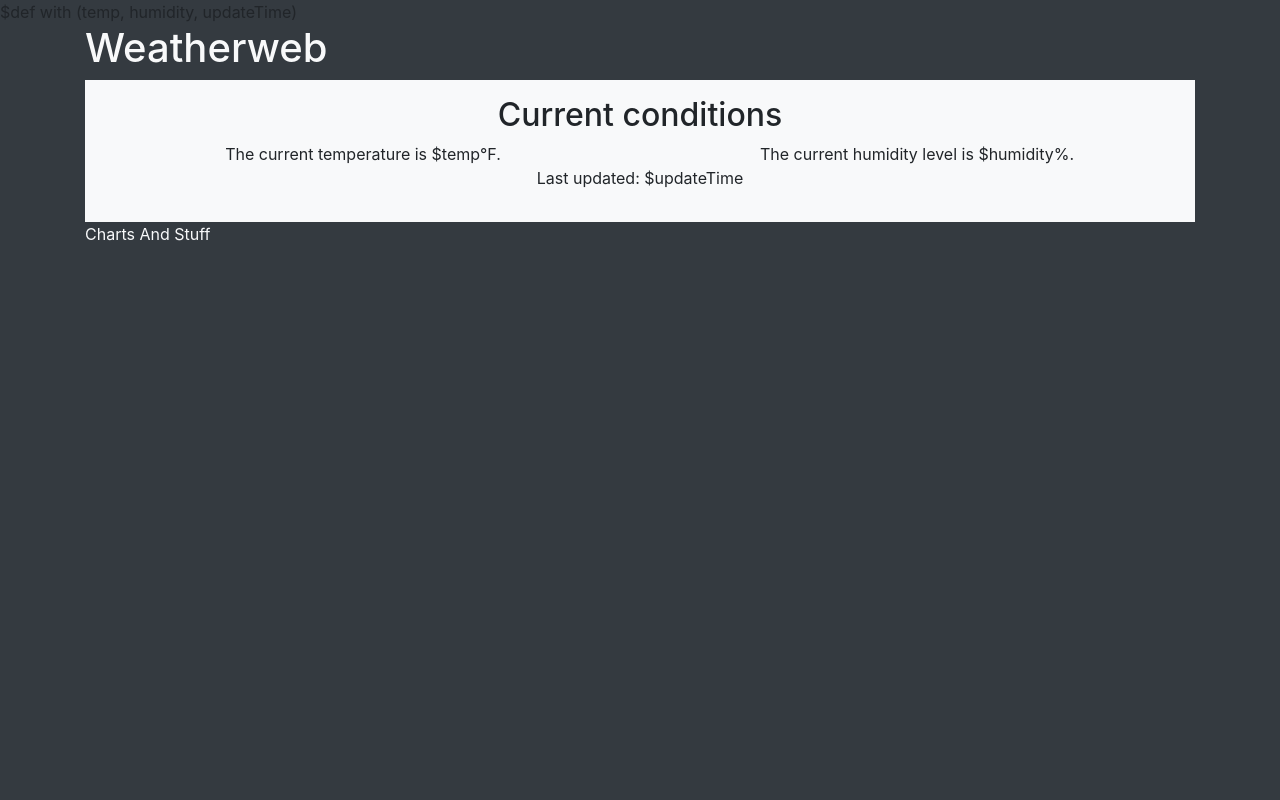
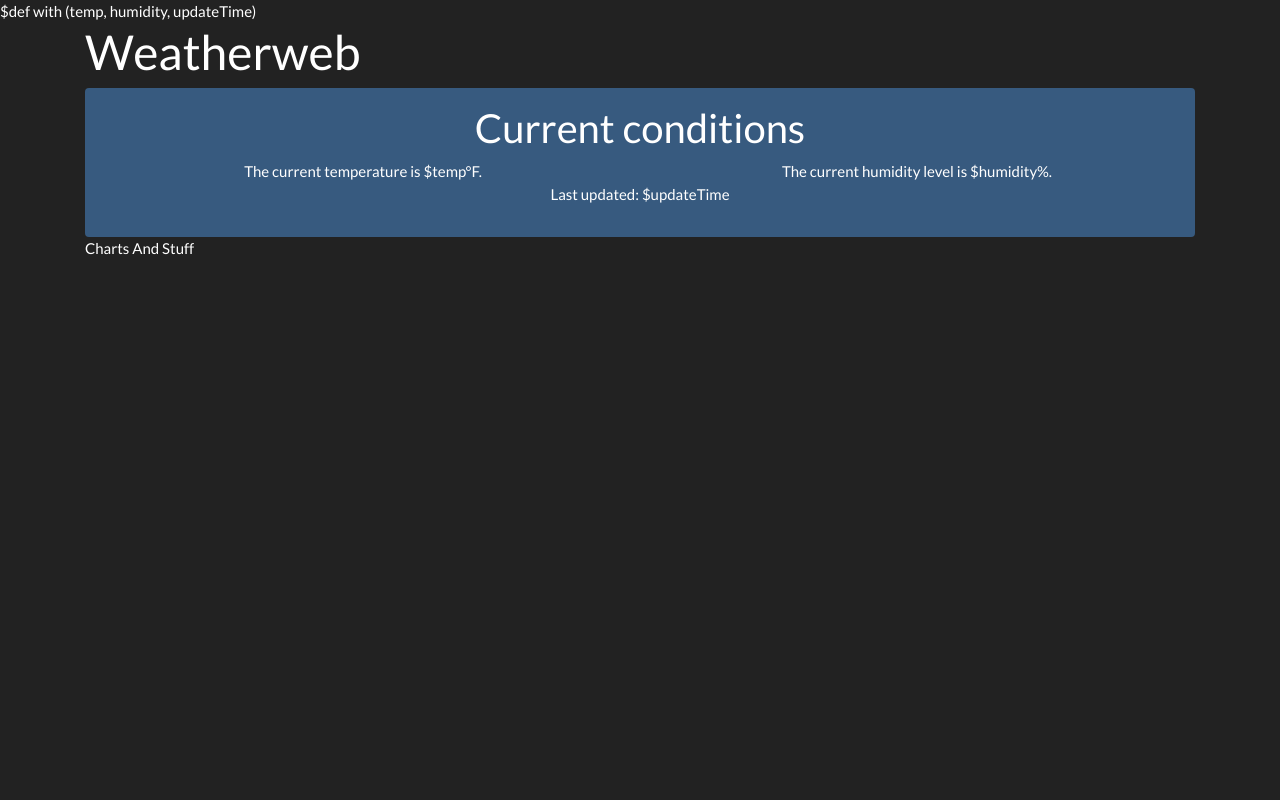
Before and after one commit to AntiCompositeNumber/weatherweb, a Python web app: template templates/index.html in a window 1280 px wide. Run offline with Jinja, Linux system fonts and the light colour scheme; the template is opened without the code that fills it, so the values that code supplies are empty; some libraries are stand-ins or nearby versions.

Commit message:
Change default Bootstrap theme to bootswatch/darkly

```diff
--- a/templates/index.html
+++ b/templates/index.html
@@ -8,11 +8,13 @@ $def with (temp, humidity, updateTime)
     <meta name="viewport" content="width=device-width, initial-scale=1, shrink-to-fit=no">
 
     <!-- Bootstrap CSS -->
-    <link rel="stylesheet" href="https://stackpath.bootstrapcdn.com/bootstrap/4.1.3/css/bootstrap.min.css" integrity="sha384-MCw98/SFnGE8fJT3GXwEOngsV7Zt27NXFoaoApmYm81iuXoPkFOJwJ8ERdknLPMO" crossorigin="anonymous">
+    <link rel="stylesheet" href="https://bootswatch.com/4/darkly/bootstrap.css" crossorigin="anonymous">
+
+    <!--<link rel="stylesheet" href="https://stackpath.bootstrapcdn.com/bootstrap/4.1.3/css/bootstrap.min.css" integrity="sha384-MCw98/SFnGE8fJT3GXwEOngsV7Zt27NXFoaoApmYm81iuXoPkFOJwJ8ERdknLPMO" crossorigin="anonymous">-->
 
     <title>Weatherweb</title>
   </head>
-  <body class="bg-dark">
+  <body class="">
 
     <!--
 	<nav class="navbar navbar-expand-md navbar-dark bg-dark fixed-top">
@@ -50,9 +52,9 @@ $def with (temp, humidity, updateTime)
 
     -->
 
-    <main role="main" class="container bg-dark text-light">
+    <main role="main" class="container">
       <h1>Weatherweb</h1>
-        <div class="container bg-light p-3 text-body">
+        <div class="container p-3 bg-primary border-0 rounded">
           <h2 class="text-center">Current conditions</h2>
 	  <div class="row">
 	    <div class="col-sm m-auto text-center">The current temperature is $temp&#176;F.</div>
```
